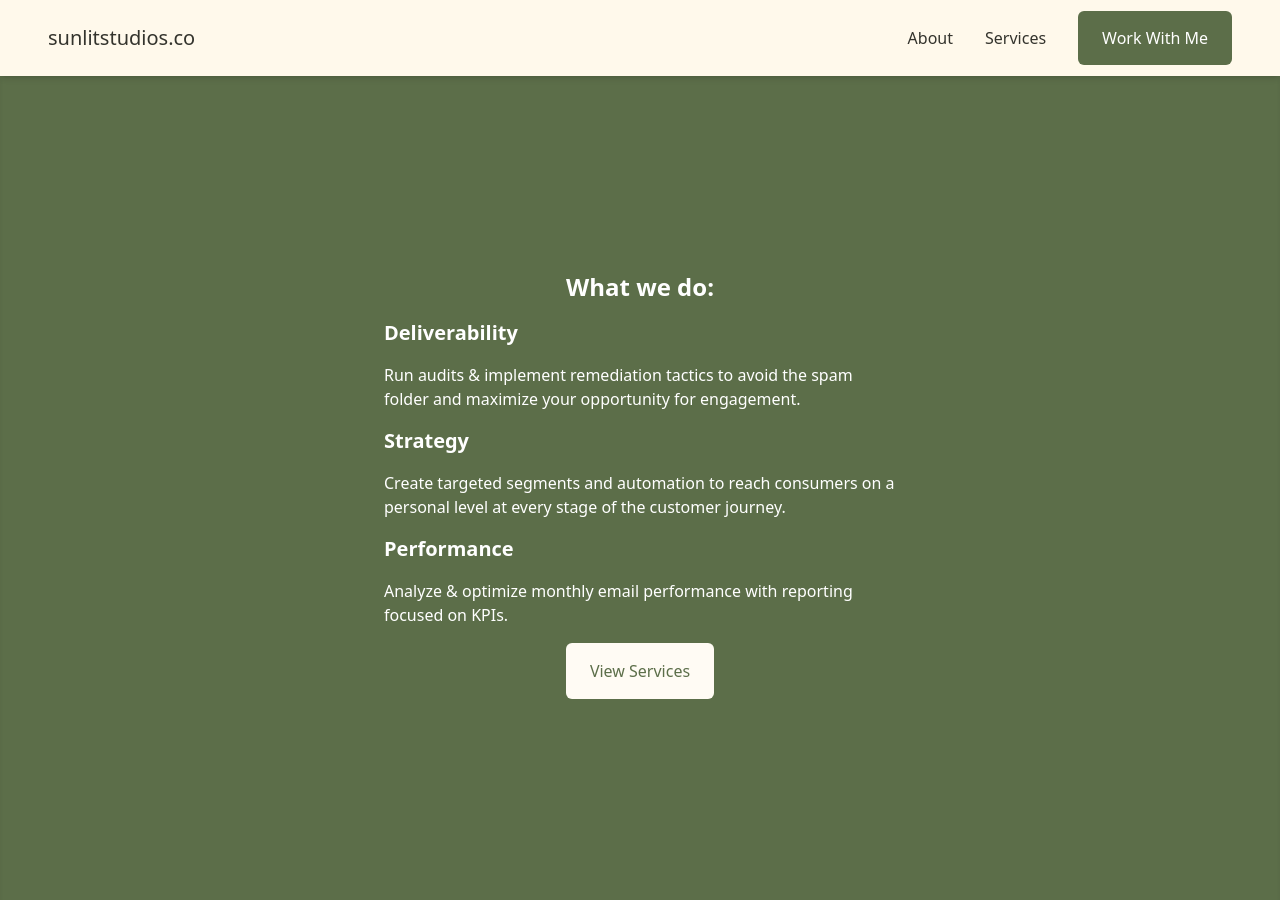
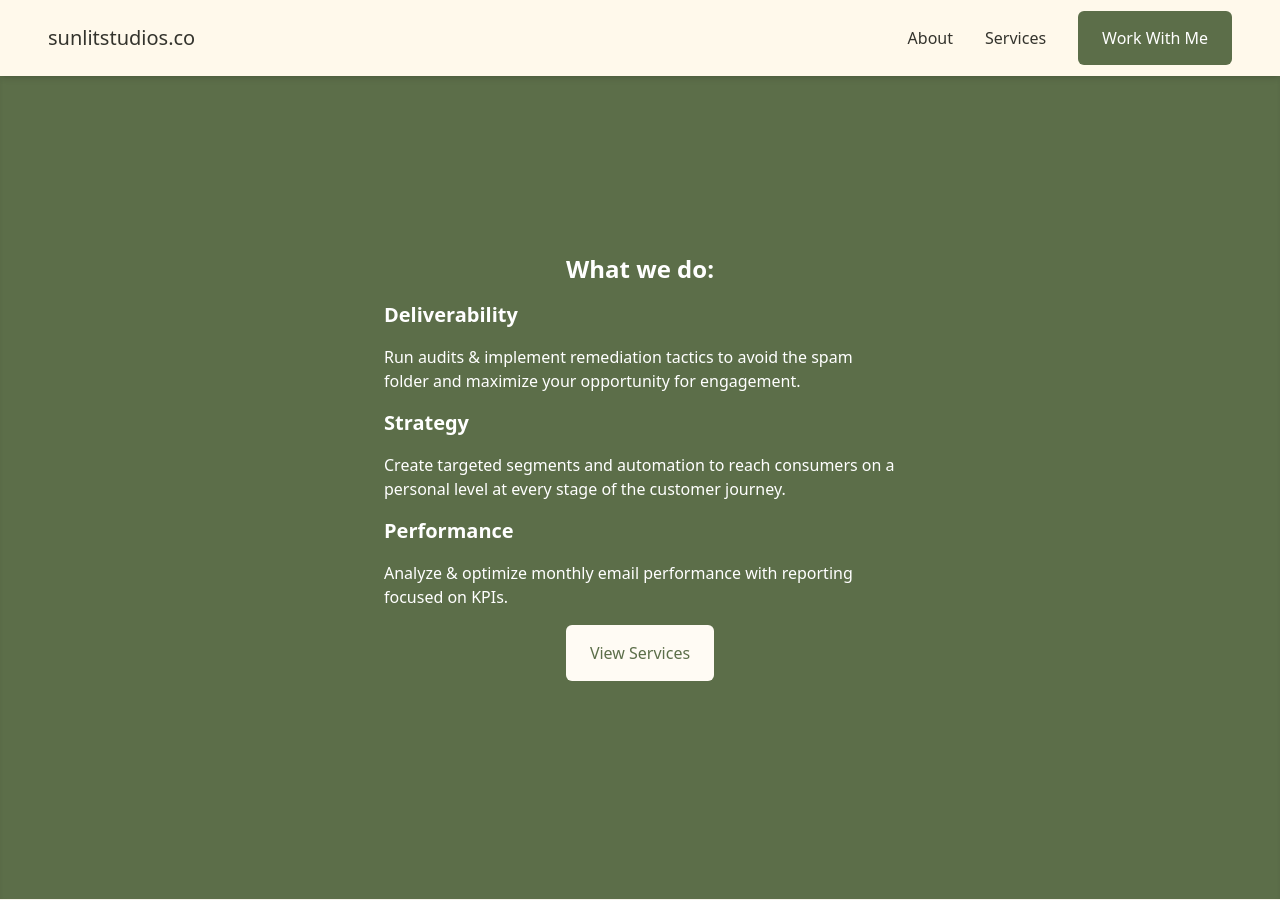
Before and after one commit to celliott181/sunlitstudios.co, a Jekyll site: the page built from index.markdown, in a window 1280 px wide and 900 px high, scrolled down 829 px. Built offline with Jekyll 4.4.1, drawn with Linux system fonts in a browser that asks for light colours.

Commit message:
some bugfixes

```diff
--- a/_layouts/contact-page.html
+++ b/_layouts/contact-page.html
@@ -3,7 +3,7 @@ layout: page
 ---
 
 <div>
-  <div class="relative bg-[#FFF9EB] px-6 flex flex-col md:flex-row items-center md:items-start gap-12">
+  <div class="relative px-6 flex flex-col md:flex-row items-center md:items-start gap-12">
     {% if content %}
     <div class="max-w-4xl">
       {{ content }}
--- a/_layouts/home.html
+++ b/_layouts/home.html
@@ -12,7 +12,7 @@ layout: default
     </div>
   </div>
 </div>
-<div class="sticky top-0 bg-[#5C6E49] text-[#FFFFFF] min-h-screen flex justify-center items-center inset-shadow-sm">
+<div class="sticky top-0 bg-[#5C6E49] text-[#FFFFFF] min-h-[96vh] flex justify-center items-center inset-shadow-sm z-0">
   <div class="absolute top-3 before:content-['^']">
   </div>
   <div class="flex flex-col justify-start items-center p-8 max-w-xl">
@@ -32,7 +32,7 @@ layout: default
     <a href="{{ site.baseurl }}/services/" class="bg-[#FFFBF4] text-[#5C6E49] px-6 py-4 rounded-md hover:underline">View Services</a>
   </div>
 </div>
-<div class="relative flex flex-col items-center min-h-screen inset-shadow-sm  bg-[#FFFBF4] z-1">
+<div class="relative flex flex-col items-center min-h-screen inset-shadow-sm  bg-[#FFFBF4] z-2">
   <div class="px-12 py-30">
     <div class="text-center">
     <h2>We’re obsessed with reaching and resonating with your audience</h2>
--- a/_layouts/page.html
+++ b/_layouts/page.html
@@ -4,13 +4,13 @@ layout: default
 
 <div>
   {% if page.cover %}
-  <div class="sticky top-0 bg-[#5C6E49] text-[#FFFFFF] pt-20 flex justify-center items-center inset-shadow-sm z-[-1]">
+  <div class="sticky top-0 bg-[#5C6E49] text-[#FFFFFF] pt-20 flex justify-center items-center inset-shadow-sm z-0">
     <div class="flex flex-col justify-center items-center px-20 py-20 max-w-xl md:max-w-3xl text-center">
       <h1>{{ page.cover}}</h1>
     </div>
   </div>
   {% endif %}
-  <div class="relative px-6 py-12 pt-30 inset-shadow-sm flex flex-col items-center">
+  <div class="relative px-6 py-12 pt-30 bg-[#FFFBF4] inset-shadow-sm min-h-[90vh] flex flex-col items-center z-2">
     <div class="max-w-4xl">
       <p>{{ content }}</p>
     </div>
```
